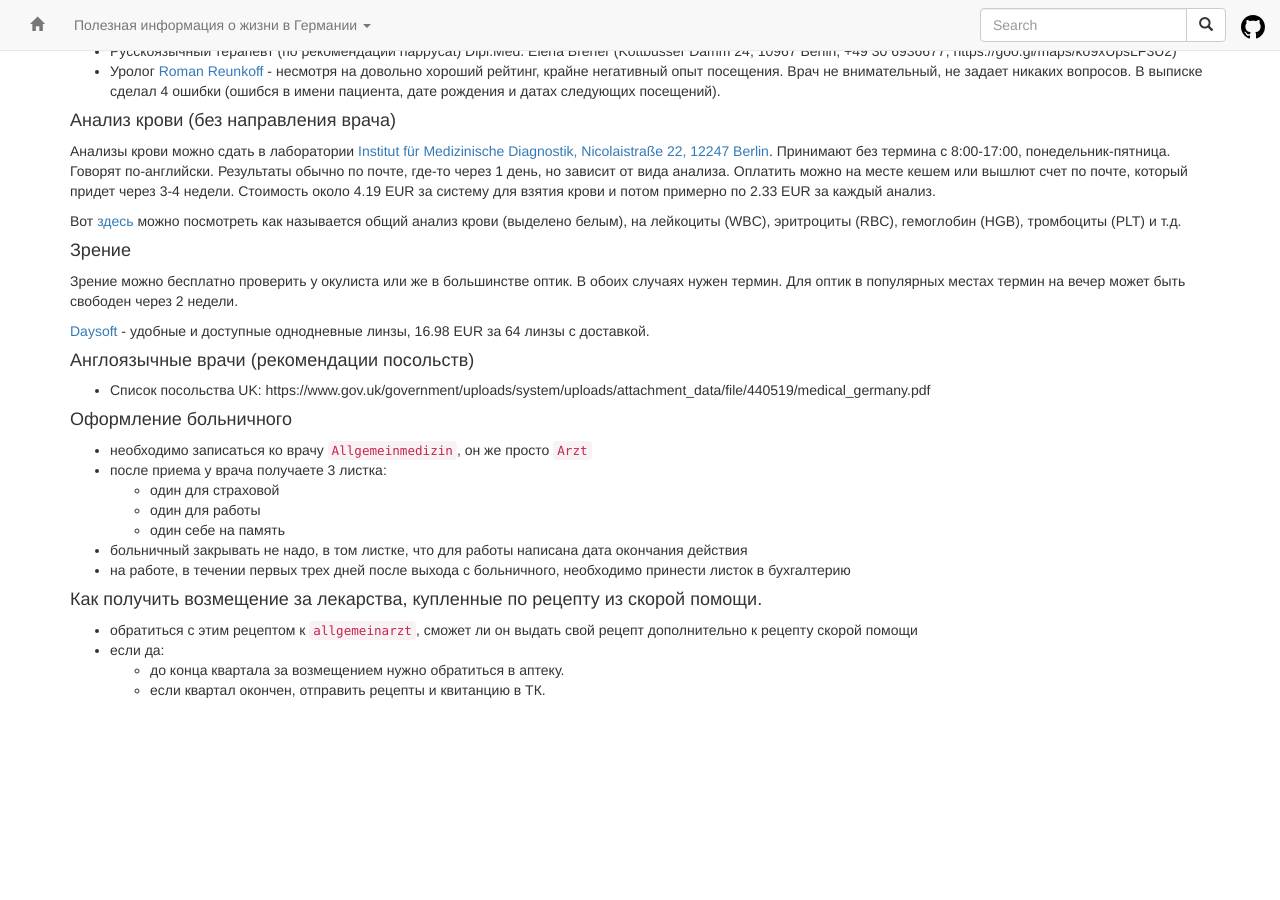
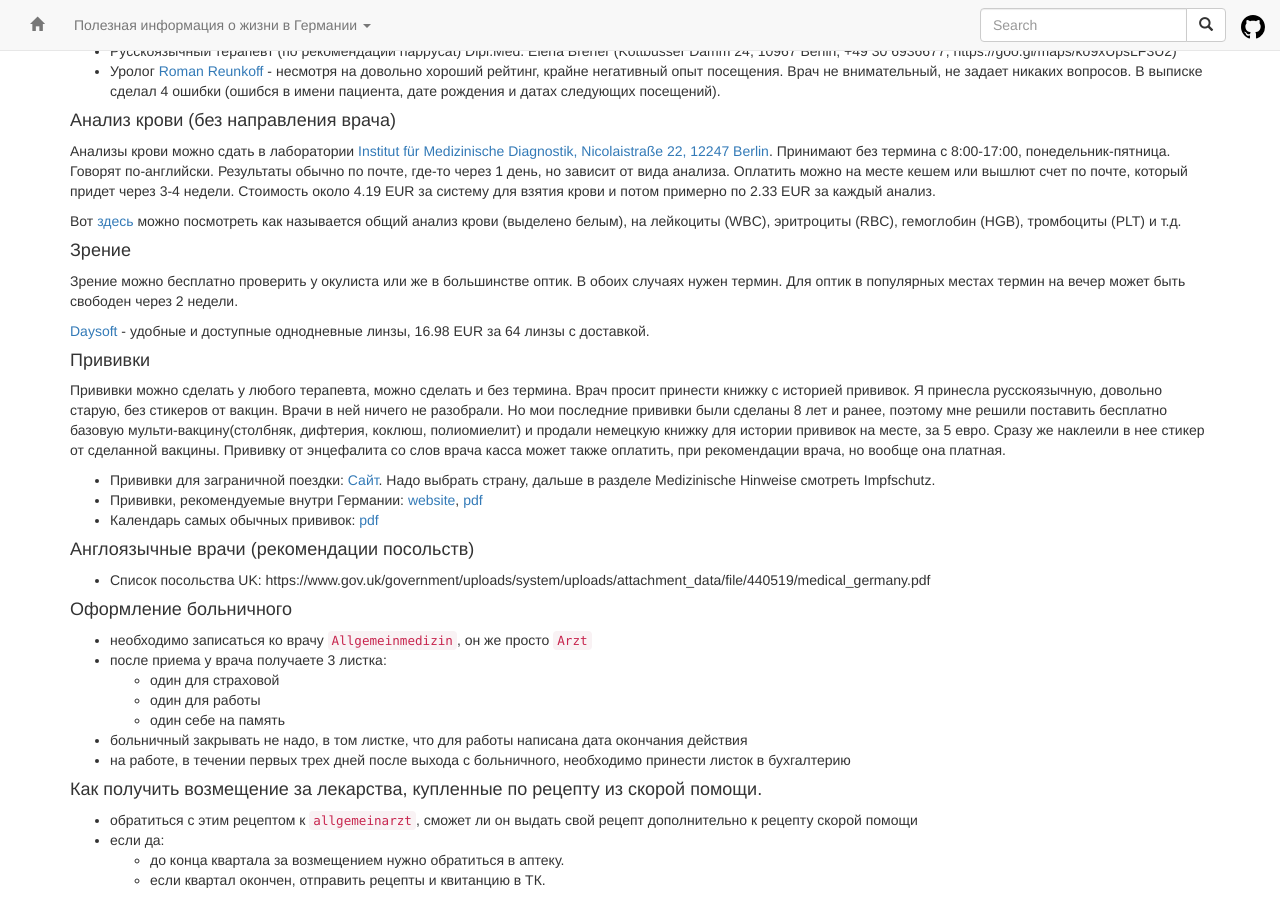
Before and after one commit to ru-de/faq, a Jekyll site: the page built from pages/Медицина.md, in a window 1280 px wide and 900 px high, scrolled down 1052 px. Built offline with Jekyll 4.4.1, drawn with Linux system fonts in a browser that asks for light colours; nearby versions of some CDN libraries; before the commit the page ends 1762 px from its top, so only the background shows below that.

Commit message:
Travis #1127: sync github pages

```diff
--- a/pages/Медицина.md
+++ b/pages/Медицина.md
@@ -65,6 +65,11 @@ HNO-Arzt Dr. Alexander Bogdanoff
 
 [Daysoft](https://www.daysoft.com/) - удобные и доступные однодневные линзы, 16.98 EUR за 64 линзы с доставкой.
 
+#### Прививки
+Прививки можно сделать у любого терапевта, можно сделать и без термина. Врач просит принести книжку с историей прививок. Я принесла русскоязычную, довольно старую, без стикеров от вакцин. Врачи в ней ничего не разобрали. Но мои последние прививки были сделаны 8 лет и ранее, поэтому мне решили поставить бесплатно базовую мульти-вакцину(столбняк, дифтерия, коклюш, полиомиелит) и продали немецкую книжку для истории прививок на месте, за 5 евро. Сразу же наклеили в нее стикер от сделанной вакцины. Прививку от энцефалита со слов врача касса может также оплатить, при рекомендации врача, но вообще она платная.
+* Прививки для заграничной поездки: [Сайт](https://www.auswaertiges-amt.de/de/ReiseUndSicherheit/reise-und-sicherheitshinweise). Надо выбрать страну, дальше в разделе Medizinische Hinweise смотреть Impfschutz.
+* Прививки, рекомендуемые внутри Германии: [website](https://www.rki.de/DE/Content/Kommissionen/STIKO/Empfehlungen/Impfempfehlungen_node.html), [pdf](https://www.rki.de/DE/Content/Infekt/EpidBull/Archiv/2018/Ausgaben/34_18.pdf?__blob=publicationFile)
+* Календарь самых обычных прививок: [pdf](https://www.rki.de/DE/Content/Infekt/Impfen/Materialien/Downloads-Impfkalender/Impfkalender_Russisch.pdf?__blob=publicationFile)
 
 #### Англоязычные врачи (рекомендации посольств)
   - Список посольства UK: https://www.gov.uk/government/uploads/system/uploads/attachment_data/file/440519/medical_germany.pdf
```
Also changed, not shown: 1 other file.
